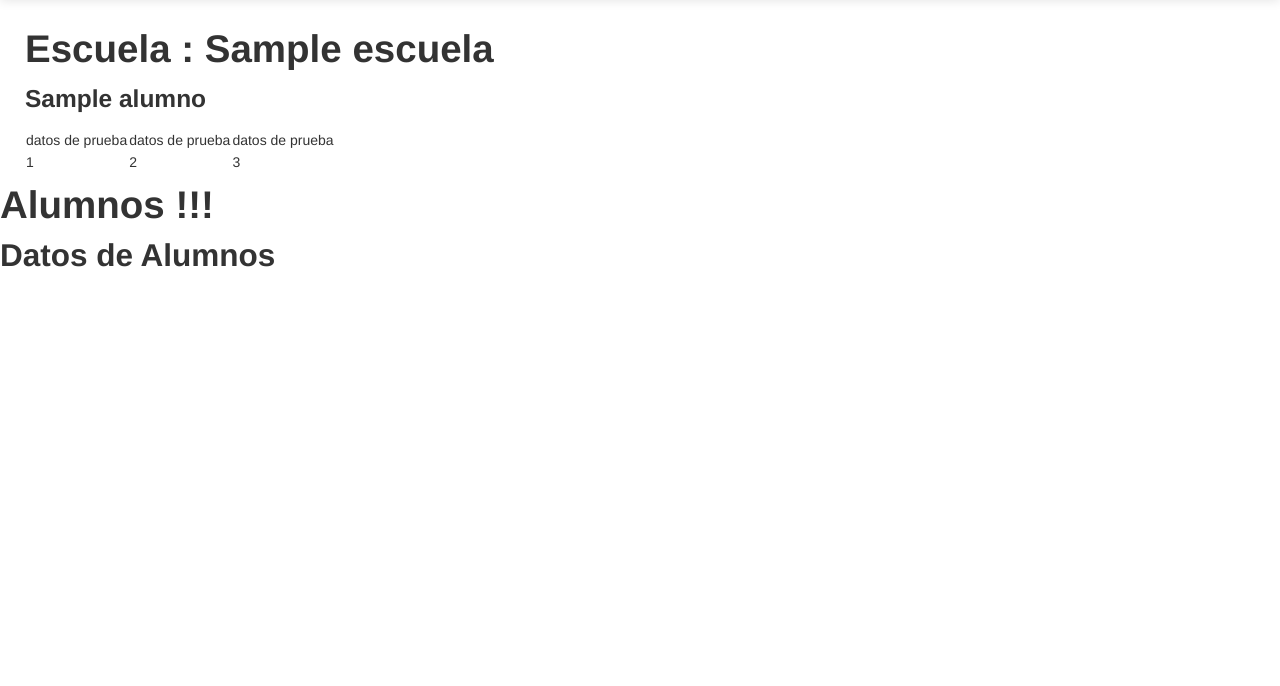
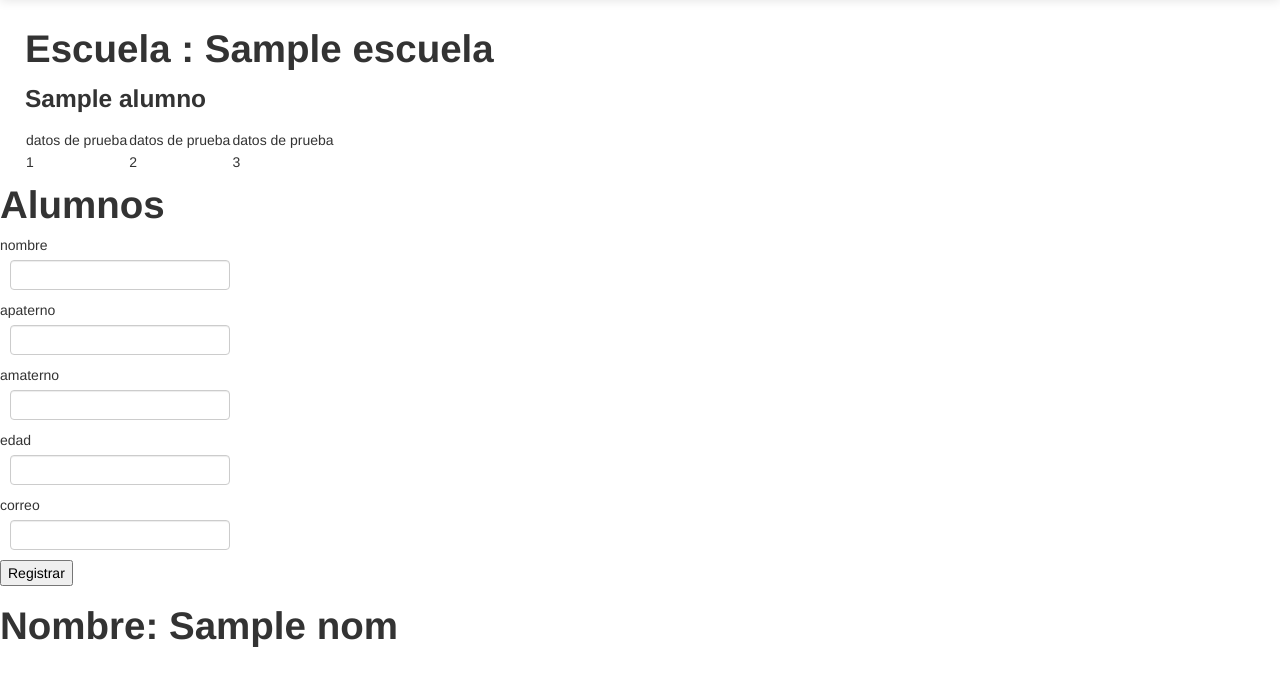
Before and after one commit to IDGS-803-20001570/IntroFlaskIDGS803, a Flask app: template templates/alumnos.html in a window 1280 px wide. Shown: the part 41-727 px from the top of the page. Run offline with Flask 3, Linux system fonts and the light colour scheme; the template is opened without the code that fills it: values that come from a table or form of the project are taken from there, most other values are stand-ins (such as "Sample title", 1, 10 or a date in 2020); some libraries are stand-ins or nearby versions.

Commit message:
Macros 30/01/2024

```diff
--- /dev/null
+++ b/forms.py
@@ -0,0 +1,9 @@
+from wtforms import Form
+from wtforms import StringField,SelectField,RadioField,EmailField,IntegerField
+
+class UserForm(Form):
+    nombre=StringField('nombre')
+    apaterno=StringField('apaterno')
+    amaterno=StringField('amaterno')
+    edad=IntegerField('edad')
+    correo=EmailField('correo')
--- a/main.py
+++ b/main.py
@@ -1,4 +1,5 @@
 from flask import Flask,render_template,request
+import forms
 
 app =Flask(__name__)
 
@@ -8,9 +9,23 @@ def index():
     escuela ="UTL!!!"
     alumnos = ["Mario","Pedro","Luis","Dario"]
     return render_template("index.html",escuela=escuela,alumnos=alumnos)
-@app.route("/alumnos")
+# @app.route("/alumnos")
+# def alum():
+#     return render_template("alumnos.html")
+@app.route("/alumnos",methods=["GET","POST"])
 def alum():
-    return render_template("alumnos.html")
+    nom=""
+    ama=""
+    apa=""
+    alum_form=forms.UserForm(request.form)
+    if request.method == 'POST':
+        nom=alum_form.nombre.data
+        apa=alum_form.apaterno.data
+        ama=alum_form.amaterno.data
+
+    return render_template("alumnos.html",form=alum_form,nom=nom,ama=ama,apa=apa)
+
+
 @app.route("/maestros")
 def maes():
     return render_template("maestros.html")
--- a/templates/_macros.html
+++ b/templates/_macros.html
@@ -1,3 +1,10 @@
 {%macro render_input(name,placeholder,type='text')%}
 <p><input name="{{name}}" type="{{type}}" placeholder="{{placeholder}}" ></p>
 {%endmacro%}
+
+
+{%macro render_field(field)%}
+<td>{{field.label}}</td>
+<dd>{{field(**kwargs)|safe}}</dd>
+
+{%endmacro%}
--- a/templates/alumnos.html
+++ b/templates/alumnos.html
@@ -1,7 +1,24 @@
 {%extends 'layout.html'%}
 
 {%block content %}
+{% import "_macros.html" as macros %}
 
-    <h1>Alumnos !!!</h1>
-    <h2>Datos de Alumnos</h2>
+    <h1>Alumnos</h1>
+
+    <!-- {{form.nombre}}
+    {{form.apaterno}} -->
+
+    <form method="POST">
+        {{macros.render_field(form.nombre,class="form-controls")}}
+        {{macros.render_field(form.apaterno)}}
+        {{macros.render_field(form.amaterno)}}
+        {{macros.render_field(form.edad)}}
+        {{macros.render_field(form.correo)}}
+        <input type="submit" name="btn1" value="Registrar" >
+    </form>
+
+    <h1>Nombre: {{nom}}</h1>
+
+
+
 {%endblock%}
```
